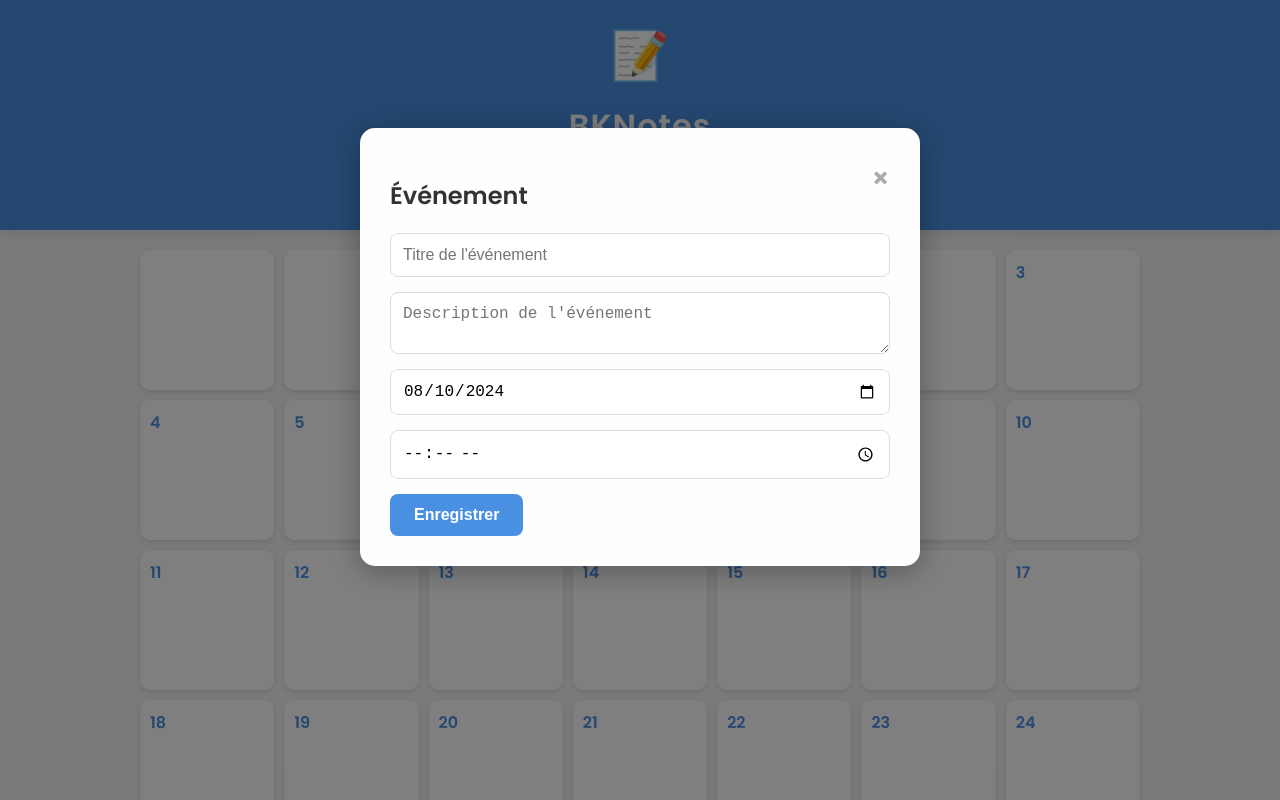
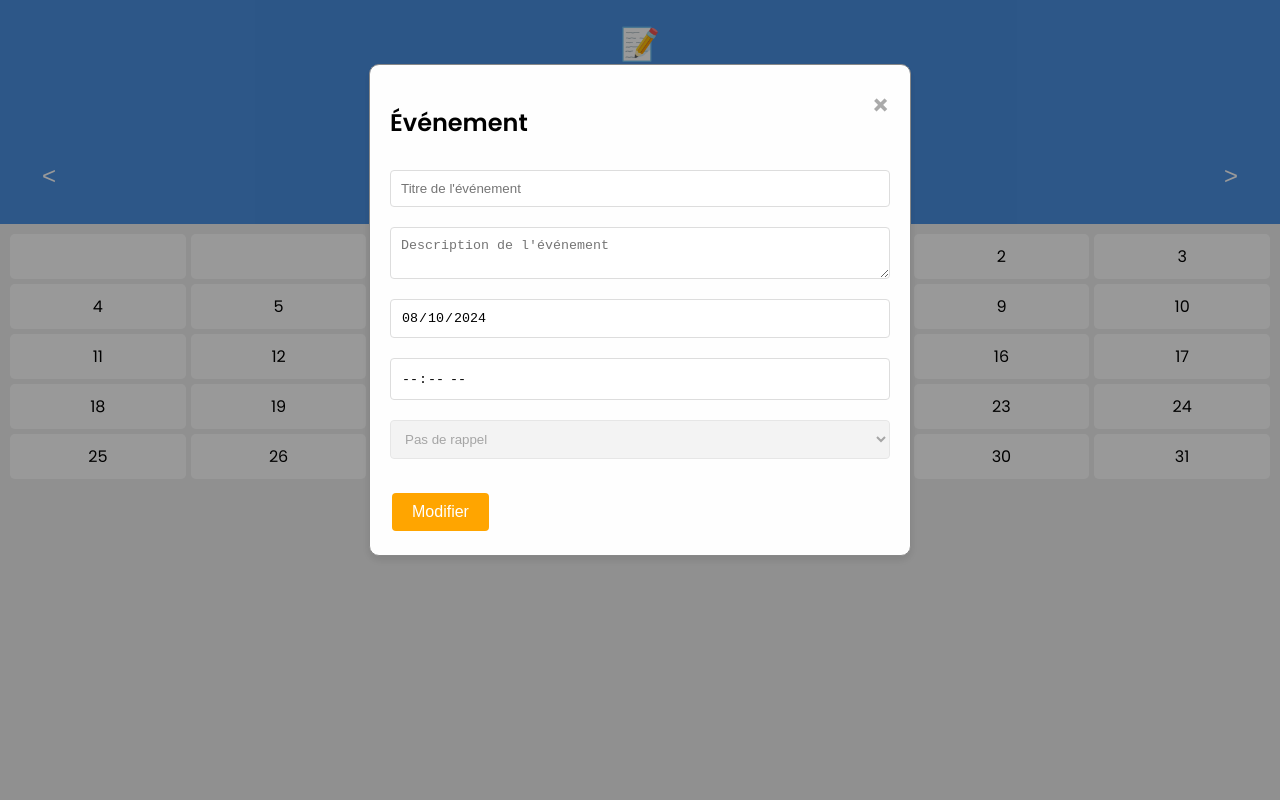
Before and after one commit to bkalfa/bkalfa, a plain HTML site: page index.html in a window 1280 px wide. Both pictures are taken after a click on the element "10". Shown: the top 800 px of the page. Drawn offline with Linux system fonts and the light colour scheme.

Commit message:
Update index.html

```diff
--- a/index.html
+++ b/index.html
@@ -1,7 +1,7 @@
-<html><head><base href="https://websim-notes-app.example.com/%20le%20nom%20de%20mon%20application%20de%20notes%20est%20bknotes%20cecentr%C3%A9%20avec%20un%20beau%20design">
+<html><head><base href="https://websim-notes-app.example.com/%20quand%20j'ouvre%20pour%20cr%C3%A9e%20la%20note%20je%20n'arrive%20pas%20%C3%A0%20voir%20tout%20le%20cadre%20avec%20les%20bouton%20modifier%20enregristrer">
 <meta charset="UTF-8">
-<meta name="viewport" content="width=device-width, initial-scale=1.0">
-<title>BKNotes - Beautiful Calendar Notes App</title>
+<meta name="viewport" content="width=device-width, initial-scale=1.0, maximum-scale=1.0, user-scalable=no">
+<title>BKNotes - Responsive Calendar Notes App with Notifications</title>
 <link rel="manifest" href="/manifest.json">
 <meta name="theme-color" content="#4A90E2">
 <link rel="apple-touch-icon" href="icon-192x192.png">
@@ -11,85 +11,44 @@
     font-family: 'Poppins', sans-serif;
     margin: 0;
     padding: 0;
-    background-color: #F0F4F8;
-    color: #333;
+    background-color: #f0f0f0;
   }
   .header {
     background-color: #4A90E2;
     color: white;
+    text-align: center;
     padding: 20px;
-    text-align: center;
-    box-shadow: 0 2px 10px rgba(0,0,0,0.1);
-  }
-  .header h1 {
-    margin: 0;
-    font-size: 32px;
-    font-weight: 600;
-    letter-spacing: 1px;
+    position: relative;
   }
   .logo {
-    font-size: 48px;
+    font-size: 2em;
     margin-bottom: 10px;
   }
-  .nav-buttons {
-    display: flex;
-    justify-content: center;
-    gap: 20px;
-    margin-top: 15px;
-  }
-  .nav-button {
-    background: none;
-    border: none;
-    color: white;
-    cursor: pointer;
-    font-size: 18px;
-    font-weight: 300;
-    transition: transform 0.2s;
-  }
-  .nav-button:hover {
-    transform: scale(1.1);
+  h1 {
+    margin: 0;
+    font-size: 2.5em;
+    font-weight: 600;
   }
   #calendar {
     display: grid;
     grid-template-columns: repeat(7, 1fr);
-    gap: 10px;
-    padding: 20px;
-    max-width: 1000px;
-    margin: 0 auto;
+    gap: 5px;
+    padding: 10px;
   }
   .day {
     background-color: white;
-    border-radius: 10px;
-    min-height: 120px;
+    border-radius: 5px;
     padding: 10px;
-    box-shadow: 0 2px 5px rgba(0,0,0,0.1);
-    transition: transform 0.2s, box-shadow 0.2s;
+    text-align: center;
+    cursor: pointer;
+    transition: background-color 0.3s;
   }
   .day:hover {
-    transform: translateY(-5px);
-    box-shadow: 0 5px 15px rgba(0,0,0,0.1);
+    background-color: #e0e0e0;
   }
-  .day-number {
-    font-size: 16px;
-    font-weight: 600;
-    color: #4A90E2;
-    margin-bottom: 10px;
-  }
-  .event {
+  .day.has-event {
     background-color: #4A90E2;
     color: white;
-    padding: 5px 10px;
-    margin-bottom: 5px;
-    font-size: 14px;
-    border-radius: 5px;
-    cursor: pointer;
-    overflow: hidden;
-    text-overflow: ellipsis;
-    white-space: nowrap;
-    transition: background-color 0.2s;
-  }
-  .event:hover {
-    background-color: #3A7BC8;
   }
   #eventModal {
     display: none;
@@ -99,17 +58,18 @@
     top: 0;
     width: 100%;
     height: 100%;
-    background-color: rgba(0,0,0,0.5);
+    background-color: rgba(0,0,0,0.4);
+    overflow-y: auto;
   }
   .modal-content {
     background-color: #fefefe;
-    margin: 10% auto;
-    padding: 30px;
-    border: none;
-    width: 80%;
+    margin: 5% auto;
+    padding: 20px;
+    border: 1px solid #888;
+    width: 90%;
     max-width: 500px;
-    border-radius: 15px;
-    box-shadow: 0 5px 30px rgba(0,0,0,0.3);
+    border-radius: 10px;
+    box-shadow: 0 4px 8px rgba(0,0,0,0.1);
   }
   .close {
     color: #aaa;
@@ -117,56 +77,102 @@
     font-size: 28px;
     font-weight: bold;
     cursor: pointer;
-    transition: color 0.2s;
   }
   .close:hover,
   .close:focus {
-    color: #4A90E2;
+    color: black;
+    text-decoration: none;
+    cursor: pointer;
   }
-  #eventTitle, #eventDescription, #eventDate, #eventTime {
+  input, textarea, select {
     width: 100%;
-    padding: 12px;
-    margin-bottom: 15px;
+    padding: 10px;
+    margin: 10px 0;
     border: 1px solid #ddd;
-    border-radius: 8px;
-    font-size: 16px;
-    transition: border-color 0.2s;
-  }
-  #eventTitle:focus, #eventDescription:focus, #eventDate:focus, #eventTime:focus {
-    border-color: #4A90E2;
-    outline: none;
+    border-radius: 4px;
+    box-sizing: border-box;
   }
   button {
-    padding: 12px 24px;
     background-color: #4A90E2;
     color: white;
     border: none;
-    border-radius: 8px;
+    padding: 10px 20px;
+    text-align: center;
+    text-decoration: none;
+    display: inline-block;
+    font-size: 16px;
+    margin: 4px 2px;
     cursor: pointer;
-    font-size: 16px;
-    font-weight: 600;
-    margin-right: 10px;
-    transition: background-color 0.2s;
+    border-radius: 4px;
+    transition: background-color 0.3s;
   }
   button:hover {
-    background-color: #3A7BC8;
+    background-color: #357ABD;
+  }
+  .nav-buttons {
+    display: flex;
+    justify-content: space-between;
+    align-items: center;
+    margin-top: 10px;
+  }
+  .nav-button {
+    background-color: transparent;
+    border: none;
+    color: white;
+    font-size: 1.5em;
+    cursor: pointer;
   }
   #editButton {
-    background-color: #FFA500;
+    background-color: orange;
   }
   #editButton:hover {
-    background-color: #FF8C00;
+    background-color: darkorange;
+  }
+  #notificationBanner {
+    display: none;
+    background-color: #4CAF50;
+    color: white;
+    text-align: center;
+    padding: 10px;
+    position: fixed;
+    top: 0;
+    left: 0;
+    right: 0;
+    z-index: 1000;
+  }
+  .button-container {
+    display: flex;
+    justify-content: space-between;
+    margin-top: 20px;
+  }
+  @media (max-width: 600px) {
+    .day {
+      padding: 5px;
+      font-size: 0.8em;
+    }
+    .modal-content {
+      width: 95%;
+      margin: 2% auto;
+    }
+    .button-container {
+      flex-direction: column;
+    }
+    .button-container button {
+      margin: 5px 0;
+    }
   }
 </style>
 </head>
 <body>
+  <div id="notificationBanner"></div>
+
   <div class="header">
     <div class="logo">📝</div>
     <h1>BKNotes</h1>
     <div class="nav-buttons">
-      <button class="nav-button" id="prevMonth">&lt; Précédent</button>
+      <button class="nav-button" id="prevMonth">&lt;</button>
       <span id="currentMonthYear"></span>
-      <button class="nav-button" id="nextMonth">Suivant &gt;</button>
+      <button class="nav-button" id="nextMonth">&gt;</button>
     </div>
   </div>
 
@@ -180,42 +186,50 @@
       <textarea id="eventDescription" placeholder="Description de l'événement" readonly></textarea>
       <input type="date" id="eventDate" readonly>
       <input type="time" id="eventTime" readonly>
-      <button id="editButton">Modifier</button>
-      <button id="saveEvent">Enregistrer</button>
+      <select id="eventReminder" disabled>
+        <option value="">Pas de rappel</option>
+        <option value="5">5 minutes avant</option>
+        <option value="15">15 minutes avant</option>
+        <option value="30">30 minutes avant</option>
+        <option value="60">1 heure avant</option>
+        <option value="1440">1 jour avant</option>
+      </select>
+      <div class="button-container">
+        <button id="editButton">Modifier</button>
+        <button id="saveEvent" style="display: none;">Enregistrer</button>
+      </div>
     </div>
   </div>
 
   <script>
+    let currentDate = new Date();
+    let events = JSON.parse(localStorage.getItem('events')) || {};
     const calendar = document.getElementById('calendar');
     const modal = document.getElementById('eventModal');
     const closeBtn = document.getElementsByClassName('close')[0];
-    const saveEventBtn = document.getElementById('saveEvent');
-    const editButton = document.getElementById('editButton');
     const eventTitle = document.getElementById('eventTitle');
     const eventDescription = document.getElementById('eventDescription');
     const eventDate = document.getElementById('eventDate');
     const eventTime = document.getElementById('eventTime');
-    const currentMonthYearSpan = document.getElementById('currentMonthYear');
+    const eventReminder = document.getElementById('eventReminder');
+    const saveEventBtn = document.getElementById('saveEvent');
+    const editBtn = document.getElementById('editButton');
     const prevMonthBtn = document.getElementById('prevMonth');
     const nextMonthBtn = document.getElementById('nextMonth');
-
-    let currentDate = new Date();
-    let selectedDay = null;
+    const currentMonthYearSpan = document.getElementById('currentMonthYear');
+    const notificationBanner = document.getElementById('notificationBanner');
     let selectedEvent = null;
-    let events = JSON.parse(localStorage.getItem('events')) || {};
-    let isEditMode = false;
 
     function renderCalendar() {
       calendar.innerHTML = '';
       const year = currentDate.getFullYear();
       const month = currentDate.getMonth();
-
-      currentMonthYearSpan.textContent = new Date(year, month).toLocaleString('default', { month: 'long', year: 'numeric' });
-
       const firstDay = new Date(year, month, 1);
       const lastDay = new Date(year, month + 1, 0);
       const daysInMonth = lastDay.getDate();
       const startingDay = firstDay.getDay();
+
+      currentMonthYearSpan.textContent = `${currentDate.toLocaleString('default', { month: 'long' })} ${year}`;
 
       for (let i = 0; i < startingDay; i++) {
         const emptyDay = document.createElement('div');
@@ -224,51 +238,35 @@
       }
 
       for (let i = 1; i <= daysInMonth; i++) {
-        const dayElement = document.createElement('div');
-        dayElement.classList.add('day');
-        dayElement.innerHTML = `<div class="day-number">${i}</div>`;
-
-        const dateKey = `${year}-${String(month + 1).padStart(2, '0')}-${String(i).padStart(2, '0')}`;
-        if (events[dateKey]) {
-          events[dateKey].forEach(event => {
-            const eventElement = document.createElement('div');
-            eventElement.classList.add('event');
-            eventElement.textContent = event.title;
-            eventElement.addEventListener('click', (e) => {
-              e.stopPropagation();
-              openModal(i, event);
-            });
-            dayElement.appendChild(eventElement);
-          });
+        const day = document.createElement('div');
+        day.classList.add('day');
+        day.textContent = i;
+        const dateString = `${year}-${String(month + 1).padStart(2, '0')}-${String(i).padStart(2, '0')}`;
+        if (events[dateString] && events[dateString].length > 0) {
+          day.classList.add('has-event');
         }
-
-        dayElement.addEventListener('click', () => openModal(i));
-        calendar.appendChild(dayElement);
+        day.addEventListener('click', () => openModal(dateString));
+        calendar.appendChild(day);
       }
     }
 
-    function openModal(day, existingEvent = null) {
-      selectedDay = day;
-      selectedEvent = existingEvent;
-      const dateKey = `${currentDate.getFullYear()}-${String(currentDate.getMonth() + 1).padStart(2, '0')}-${String(day).padStart(2, '0')}`;
-
-      if (existingEvent) {
-        eventTitle.value = existingEvent.title;
-        eventDescription.value = existingEvent.description;
-        eventDate.value = dateKey;
-        eventTime.value = existingEvent.time;
-        editButton.style.display = 'inline-block';
-        setReadOnly(true);
+    function openModal(date) {
+      modal.style.display = 'block';
+      eventDate.value = date;
+      selectedEvent = null;
+      if (events[date] && events[date].length > 0) {
+        selectedEvent = events[date][0];
+        eventTitle.value = selectedEvent.title;
+        eventDescription.value = selectedEvent.description;
+        eventTime.value = selectedEvent.time;
+        eventReminder.value = selectedEvent.reminder || '';
       } else {
         eventTitle.value = '';
         eventDescription.value = '';
-        eventDate.value = dateKey;
         eventTime.value = '';
-        editButton.style.display = 'none';
-        setReadOnly(false);
+        eventReminder.value = '';
       }
-
-      modal.style.display = 'block';
+      setReadOnly(true);
     }
 
     function setReadOnly(readonly) {
@@ -276,15 +274,16 @@
       eventDescription.readOnly = readonly;
       eventDate.readOnly = readonly;
       eventTime.readOnly = readonly;
-      isEditMode = !readonly;
+      eventReminder.disabled = readonly;
+      editBtn.style.display = readonly ? 'inline-block' : 'none';
+      saveEventBtn.style.display = readonly ? 'none' : 'inline-block';
     }
 
     closeBtn.onclick = () => {
       modal.style.display = 'none';
-      setReadOnly(true);
     }
 
-    editButton.onclick = () => {
+    editBtn.onclick = () => {
       setReadOnly(false);
     }
 
@@ -293,7 +292,8 @@
       const newEvent = {
         title: eventTitle.value,
         description: eventDescription.value,
-        time: eventTime.value
+        time: eventTime.value,
+        reminder: eventReminder.value
       };
 
       if (!events[dateKey]) {
@@ -315,6 +315,7 @@
       modal.style.display = 'none';
       setReadOnly(true);
       renderCalendar();
+      scheduleNotification(newEvent, dateKey);
     }
 
     prevMonthBtn.onclick = () => {
@@ -327,89 +328,72 @@
       renderCalendar();
     }
 
+    window.onclick = (event) => {
+      if (event.target == modal) {
+        modal.style.display = 'none';
+      }
+    }
+
+    function scheduleNotification(event, dateKey) {
+      if (event.reminder) {
+        const eventDate = new Date(`${dateKey}T${event.time}`);
+        const reminderTime = new Date(eventDate.getTime() - event.reminder * 60000);
+        const now = new Date();
+
+        if (reminderTime > now) {
+          const timeoutId = setTimeout(() => {
+            showNotification(event.title);
+          }, reminderTime.getTime() - now.getTime());
+
+          // Store the timeout ID if you want to be able to cancel it later
+          event.notificationTimeoutId = timeoutId;
+        }
+      }
+    }
+
+    function showNotification(title) {
+      if ('Notification' in window) {
+        Notification.requestPermission().then(function (permission) {
+          if (permission === 'granted') {
+            new Notification('Rappel BKNotes', {
+              body: title,
+              icon: 'icon-192x192.png'
+            });
+          } else {
+            showBannerNotification(title);
+          }
+        });
+      } else {
+        showBannerNotification(title);
+      }
+    }
+
+    function showBannerNotification(title) {
+      notificationBanner.textContent = `Rappel: ${title}`;
+      notificationBanner.style.display = 'block';
+      setTimeout(() => {
+        notificationBanner.style.display = 'none';
+      }, 5000);
+    }
+
     renderCalendar();
 
-    // Service Worker Registration
-    if ('serviceWorker' in navigator) {
-      window.addEventListener('load', () => {
-        navigator.serviceWorker.register('/service-worker.js')
-          .then((registration) => {
-            console.log('Service Worker enregistré avec succès:', registration.scope);
-          })
-          .catch((error) => {
-            console.log('Échec de l\'enregistrement du Service Worker:', error);
-          });
+    // Schedule notifications for existing events
+    Object.keys(events).forEach(dateKey => {
+      events[dateKey].forEach(event => {
+        scheduleNotification(event, dateKey);
       });
-    }
+    });
   </script>
 
   <script>
-    // Création dynamique du manifest.json
-    const manifestContent = {
-      "name": "BKNotes",
-      "short_name": "BKNotes",
-      "description": "Application de notes avec calendrier élégant",
-      "start_url": "/index.html",
-      "display": "standalone",
-      "background_color": "#F0F4F8",
-      "theme_color": "#4A90E2",
-      "icons": [
-        {
-          "src": "icon-192x192.png",
-          "sizes": "192x192",
-          "type": "image/png"
-        },
-        {
-          "src": "icon-512x512.png",
-          "sizes": "512x512",
-          "type": "image/png"
-        }
-      ]
-    };
-
-    const blob = new Blob([JSON.stringify(manifestContent, null, 2)], {type: 'application/json'});
-    const manifestURL = URL.createObjectURL(blob);
-
-    const linkElement = document.querySelector('link[rel="manifest"]');
-    if (linkElement) {
-      linkElement.href = manifestURL;
-    }
-
-    // Création du Service Worker
-    const serviceWorkerContent = `
-      const CACHE_NAME = 'bknotes-v1';
-      const urlsToCache = [
-        '/',
-        '/index.html',
-        '/icon-192x192.png',
-        '/icon-512x512.png'
-      ];
-
-      self.addEventListener('install', (event) => {
-        event.waitUntil(
-          caches.open(CACHE_NAME)
-            .then((cache) => cache.addAll(urlsToCache))
-        );
-      });
-
-      self.addEventListener('fetch', (event) => {
-        event.respondWith(
-          caches.match(event.request)
-            .then((response) => response || fetch(event.request))
-        );
-      });
-    `;
-
-    const swBlob = new Blob([serviceWorkerContent], {type: 'text/javascript'});
-    const swURL = URL.createObjectURL(swBlob);
-
     if ('serviceWorker' in navigator) {
-      navigator.serviceWorker.register(swURL)
+      navigator.serviceWorker.register('/service-worker.js')
         .then((registration) => {
-          console.log('Service Worker enregistré avec succès:', registration.scope);
+          console.log('Service Worker registered with scope:', registration.scope);
         })
         .catch((error) => {
-          console.log('Échec de l\'enregistrement du Service Worker:', error);
+          console.log('Service Worker registration failed:', error);
         });
     }
   </script>
```
